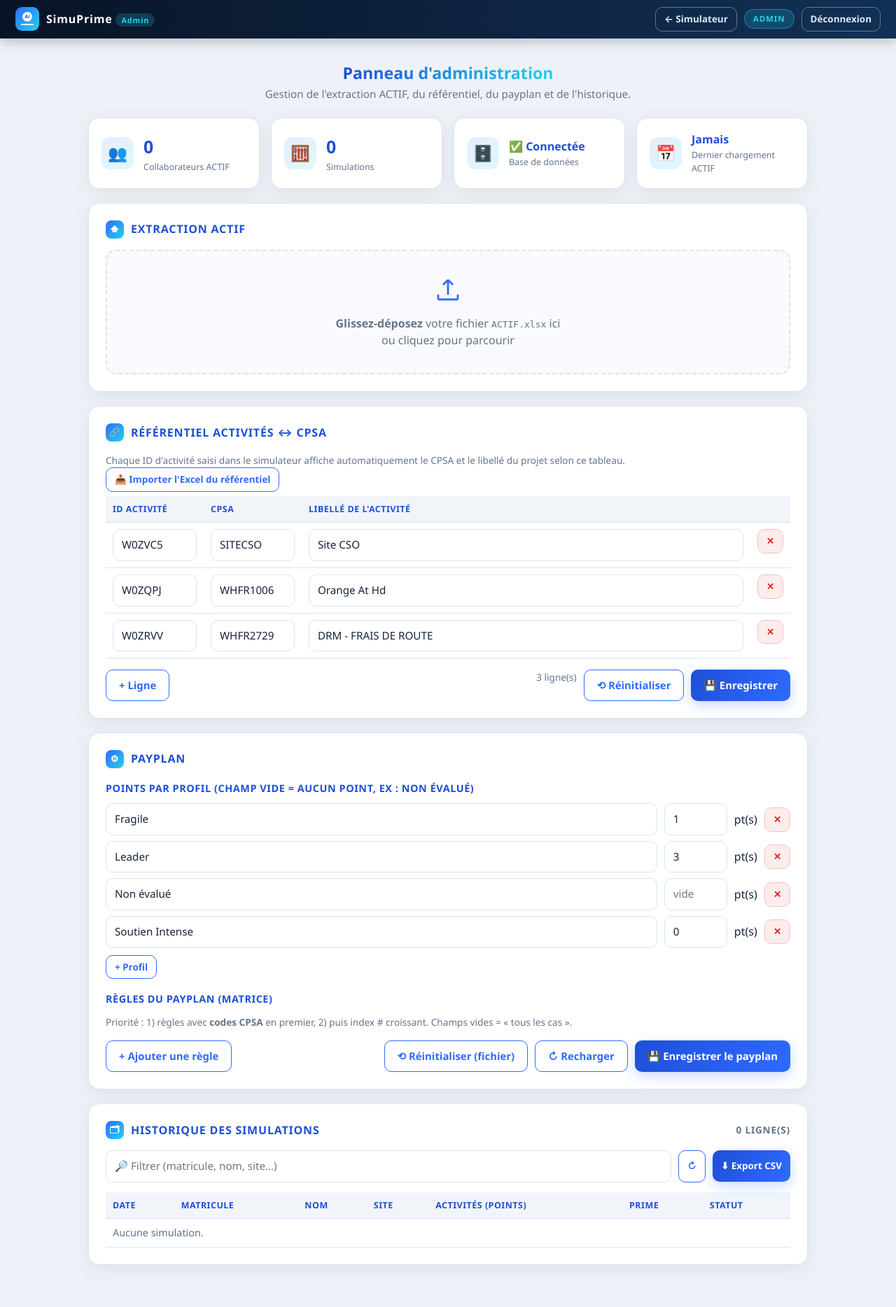
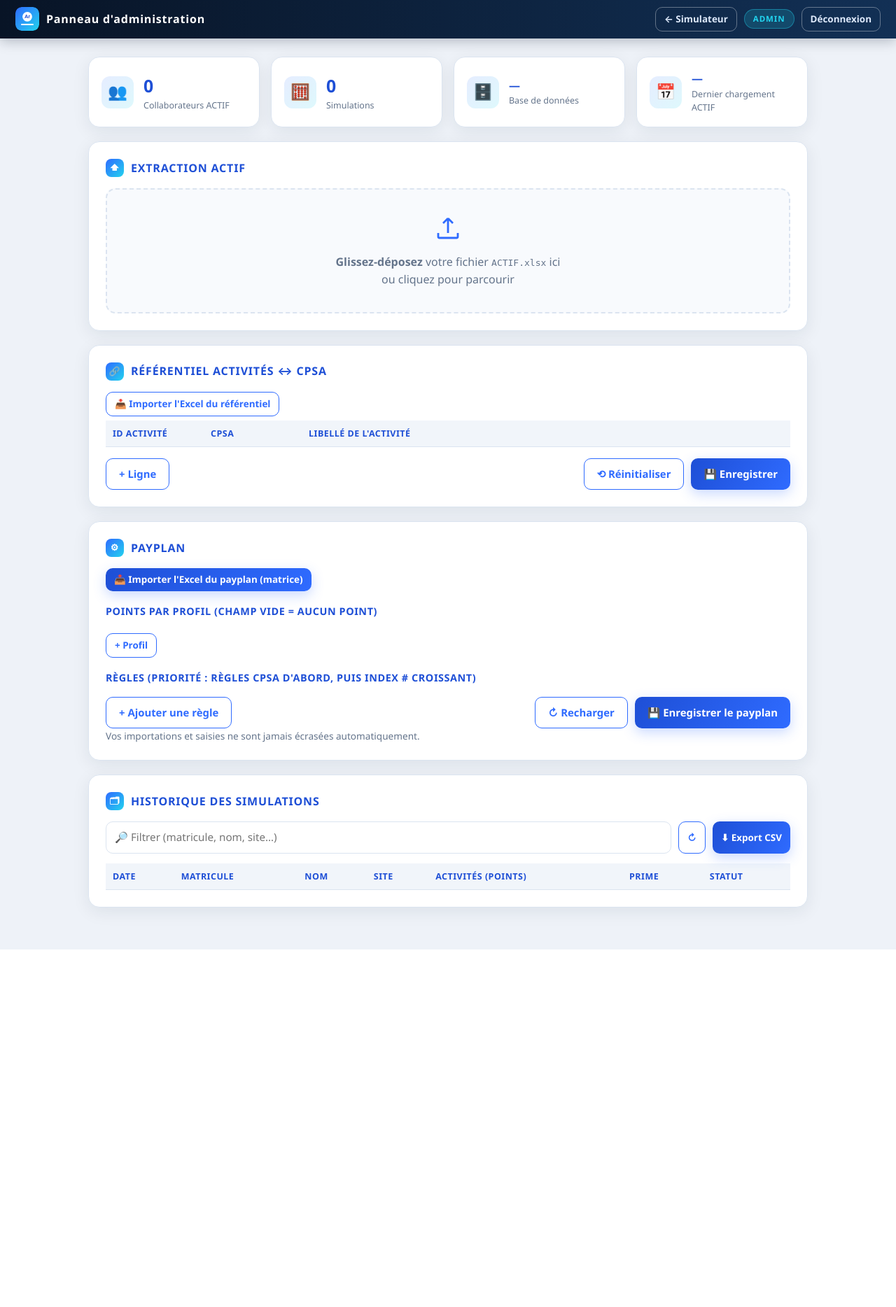
Before and after one commit to Sergio-stack10/Simulateur-Prime, a Flask app: page /admin in a window 1280 px wide. Shown: the whole page at 70% size. After the commit the page ends 1357 px from the top, so only its background shows below. Run offline with Flask 3, Linux system fonts and the light colour scheme; the visitor is signed in with stand-in values (Sample User, id 1); data that the repository does not hold is empty.

Commit message:
Update admin.html

```diff
--- a/templates/admin.html
+++ b/templates/admin.html
@@ -3,7 +3,7 @@
 <head>
   <meta charset="UTF-8"/>
   <meta name="viewport" content="width=device-width, initial-scale=1"/>
-  <title>SimuPrime — Administration</title>
+  <title>Administration — Calculateur de prime</title>
   <link rel="icon" type="image/svg+xml" href="{{ url_for('static', filename='img/logo.svg') }}"/>
   <link rel="stylesheet" href="{{ url_for('static', filename='css/style.css') }}"/>
 </head>
@@ -12,7 +12,7 @@
 <nav class="topbar">
   <div class="brand">
     <img src="{{ url_for('static', filename='img/logo.svg') }}" alt="logo"/>
-    <span>SimuPrime <em class="brand-admin">Admin</em></span>
+    <span>Panneau d'administration</span>
   </div>
   <div class="topbar-actions">
     <a class="btn btn-ghost btn-sm" href="/">← Simulateur</a>
@@ -23,13 +23,7 @@
 
 <main class="app-main">
 
-  <section class="hero reveal">
-    <h1>Panneau d'administration</h1>
-    <p>Gestion de l'extraction ACTIF, du référentiel, du payplan et de l'historique.</p>
-  </section>
-
-  <!-- ===== Stats ===== -->
-  <section class="stats-grid reveal" style="--d:.04s">
+  <section class="stats-grid reveal">
     <div class="stat-card"><span class="stat-chip">👥</span>
       <div><span class="stat-value" id="stat-employees">0</span>
       <span class="stat-label">Collaborateurs ACTIF</span></div></div>
@@ -44,8 +38,7 @@
       <span class="stat-label">Dernier chargement ACTIF</span></div></div>
   </section>
 
-  <!-- ===== ACTIF ===== -->
-  <section class="card reveal" style="--d:.08s">
+  <section class="card reveal" style="--d:.06s">
     <h2><span class="chip">⬆</span> Extraction ACTIF</h2>
     <div class="dropzone" id="dropzone">
       <svg viewBox="0 0 24 24" fill="none" stroke="currentColor" stroke-width="1.6">
@@ -58,11 +51,8 @@
     <p id="upload-status" class="muted small"></p>
   </section>
 
-  <!-- ===== Référentiel ===== -->
-  <section class="card reveal" style="--d:.12s">
+  <section class="card reveal" style="--d:.1s">
     <h2><span class="chip">🔗</span> Référentiel Activités ↔ CPSA</h2>
-    <p class="muted small">Chaque ID d'activité saisi dans le simulateur affiche
-       automatiquement le CPSA et le libellé du projet selon ce tableau.</p>
     <div class="ref-import">
       <input type="file" id="file-ref" accept=".xlsx,.xls" hidden/>
       <button id="ref-import-btn" class="btn btn-ghost btn-sm">📥 Importer l'Excel du référentiel</button>
@@ -84,29 +74,33 @@
     </div>
   </section>
 
-  <!-- ===== Payplan ===== -->
-  <section class="card reveal" style="--d:.16s">
+  <section class="card reveal" style="--d:.14s">
     <h2><span class="chip">⚙</span> Payplan</h2>
-    <h3 class="pp-subtitle">Points par profil (champ vide = aucun point, ex : Non évalué)</h3>
+
+    <div class="ref-import">
+      <input type="file" id="file-payplan" accept=".xlsx,.xls" hidden/>
+      <button id="pp-import-btn" class="btn btn-primary btn-sm">📥 Importer l'Excel du payplan (matrice)</button>
+      <span id="pp-import-status" class="muted small"></span>
+    </div>
+    <div class="alert warn" id="pp-warning" hidden></div>
+
+    <h3 class="pp-subtitle">Points par profil (champ vide = aucun point)</h3>
     <div id="pp-profiles" class="pp-rows"></div>
     <button id="pp-add-profil" class="btn btn-ghost btn-sm">+ Profil</button>
 
-    <h3 class="pp-subtitle">Règles du payplan (matrice)</h3>
-    <p class="muted small">Priorité : 1) règles avec <b>codes CPSA</b> en premier,
-       2) puis index # croissant. Champs vides = « tous les cas ».</p>
+    <h3 class="pp-subtitle">Règles (priorité : règles CPSA d'abord, puis index # croissant)</h3>
     <div id="pp-rules"></div>
 
     <div class="pp-actions">
       <button id="pp-add-rule" class="btn btn-ghost">+ Ajouter une règle</button>
       <span style="flex:1"></span>
-      <button id="pp-reset-file" class="btn btn-ghost">⟲ Réinitialiser (fichier)</button>
       <button id="pp-reset" class="btn btn-ghost">↻ Recharger</button>
       <button id="pp-save" class="btn btn-primary">💾 Enregistrer le payplan</button>
     </div>
+    <p class="muted small">Vos importations et saisies ne sont jamais écrasées automatiquement.</p>
   </section>
 
-  <!-- ===== Historique ===== -->
-  <section class="card reveal" style="--d:.2s">
+  <section class="card reveal" style="--d:.18s">
     <h2><span class="chip">🗂</span> Historique des simulations
       <span class="muted small" id="sims-count" style="margin-left:auto"></span></h2>
     <div class="sims-toolbar">
```
